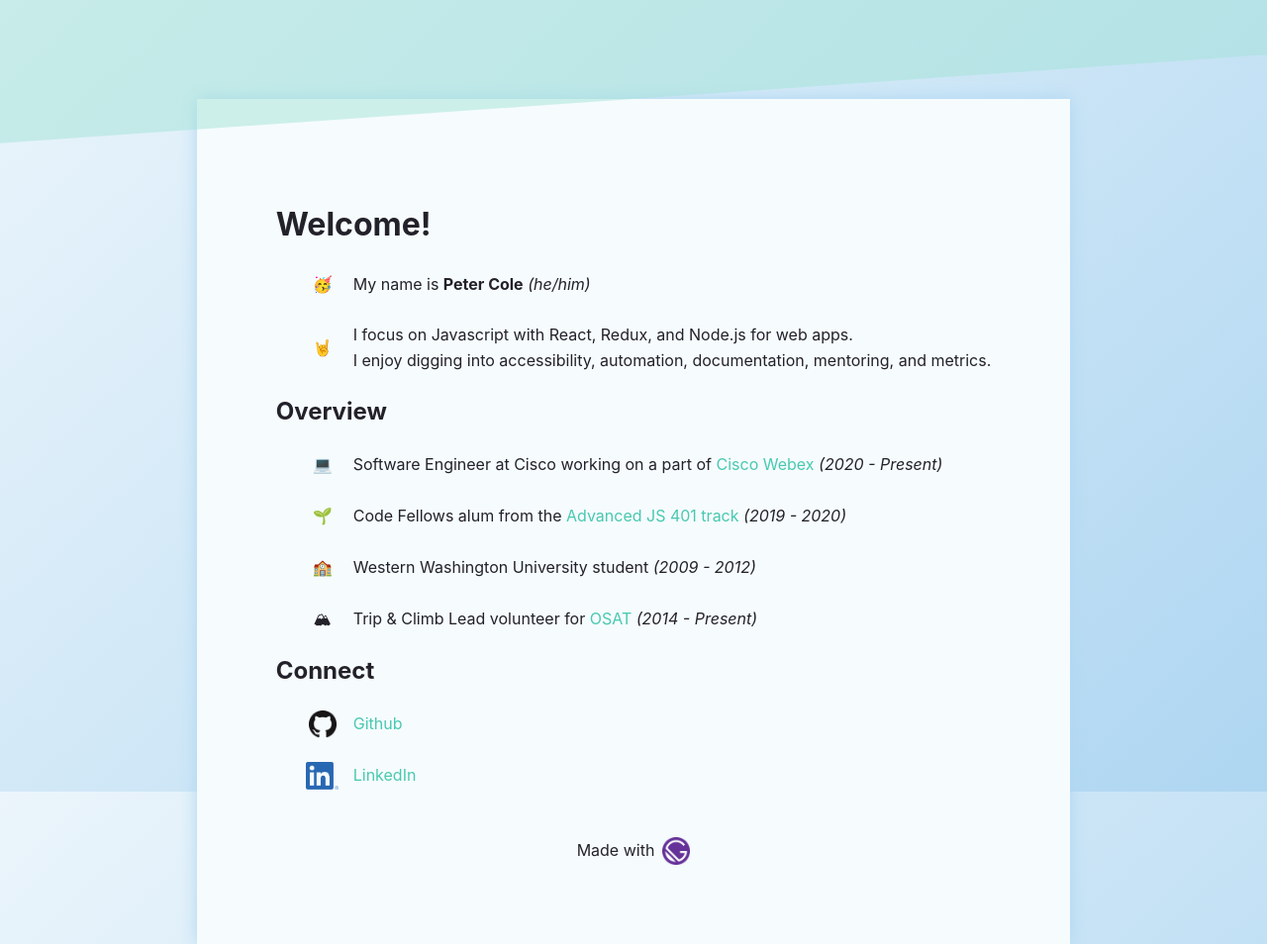
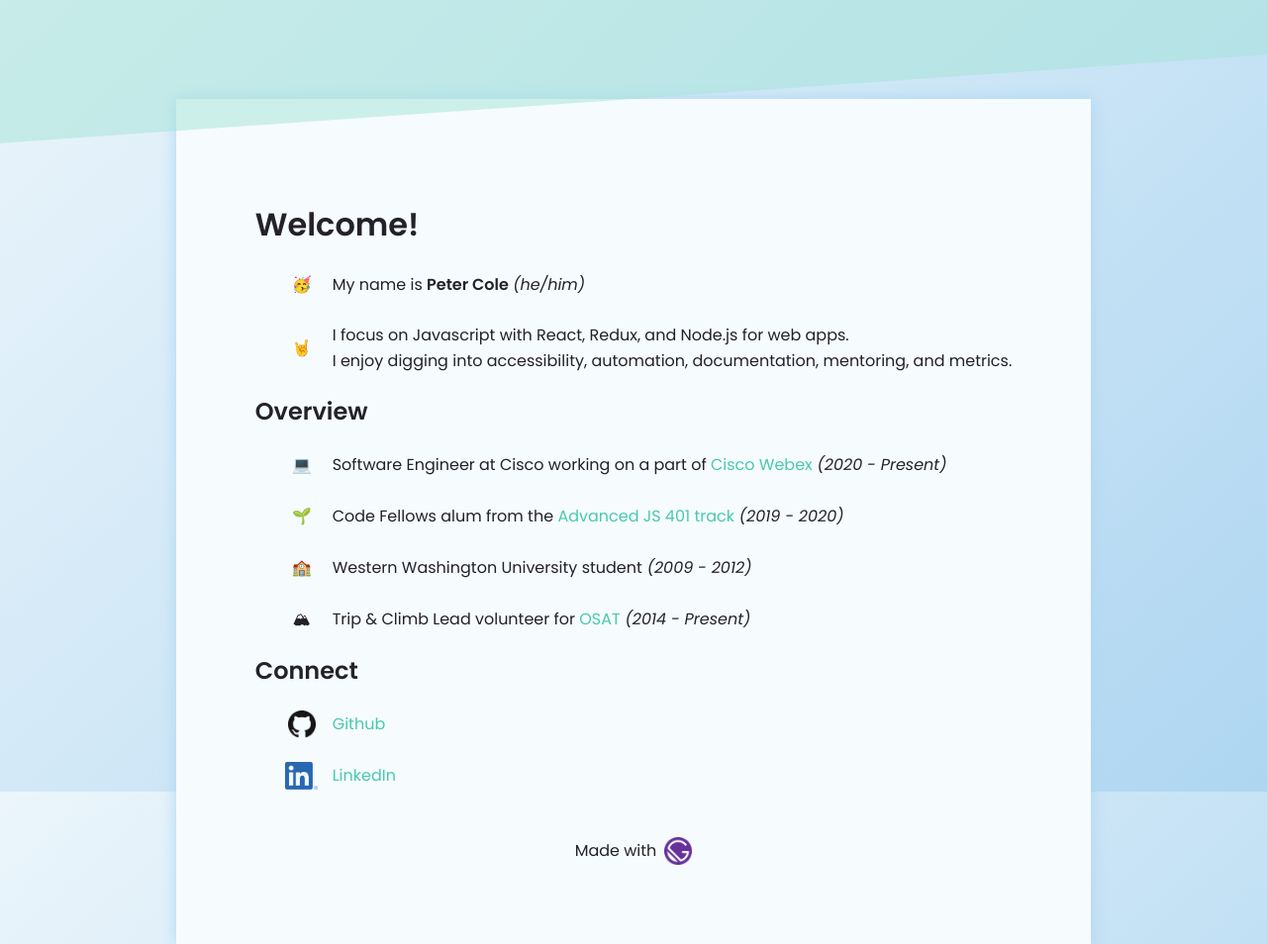
Before and after one commit to peter7cole/peter7cole.github.io, a Gatsby site: page / in a window 1280 px wide. Shown: the top 954 px of the page at 99% size. Built offline with nearby package versions, Linux system fonts and the light colour scheme; Gatsby itself is replaced by a stand-in of ours.

Commit message:
feat: added font

```diff
--- a/src/pages/index.js
+++ b/src/pages/index.js
@@ -13,6 +13,10 @@
 
   return (
     <>
+      <style>
+        @import
+        url('https://fonts.googleapis.com/css2?family=Poppins:ital,wght@0,200;0,400;0,600;1,200;1,400&display=swap');
+      </style>
       <div className="diagonal"></div>
       <div className="box1">
         <div className="box2">
--- a/src/pages/styles.css
+++ b/src/pages/styles.css
@@ -26,7 +26,7 @@
   display: flex;
   justify-content: center;
   align-items: center;
-  font-family: -apple-system, Roboto, sans-serif, serif;
+  font-family: 'Poppins', sans-serif;
 }
 
 .content__text {
```
